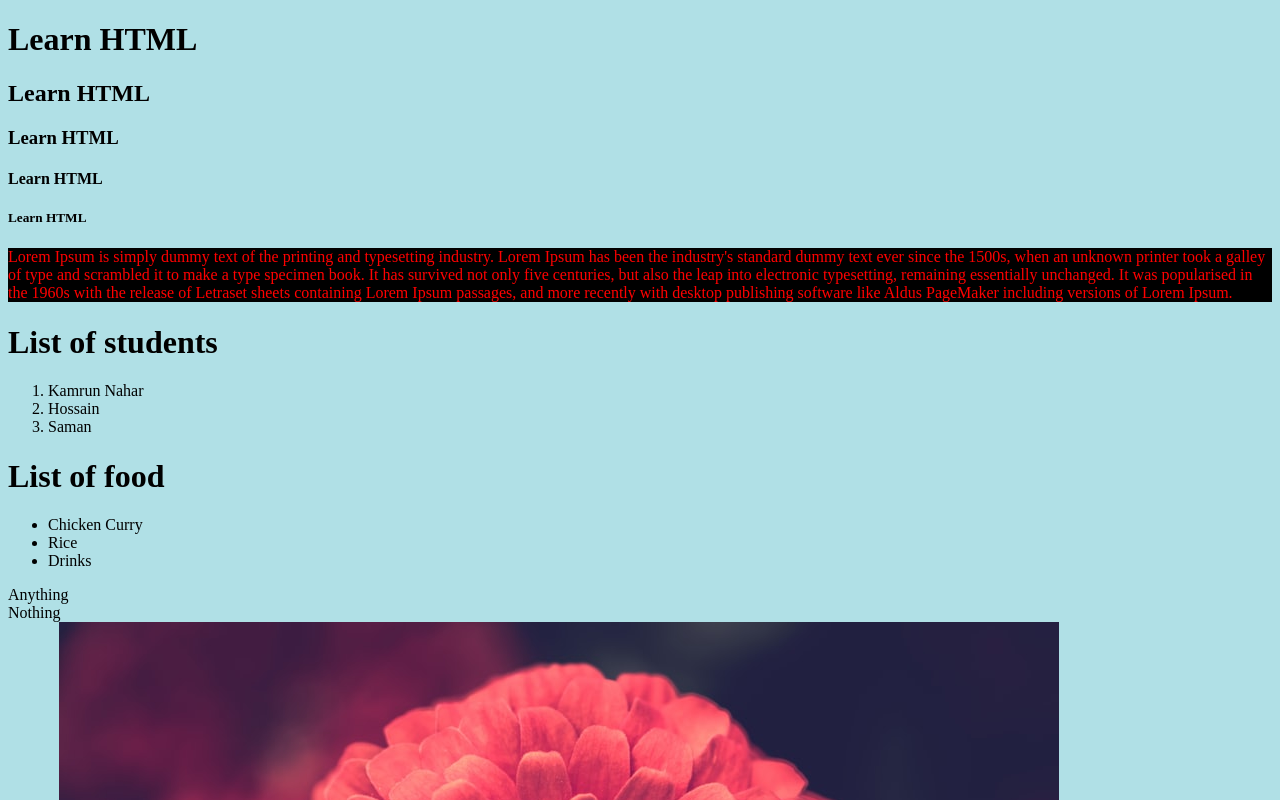
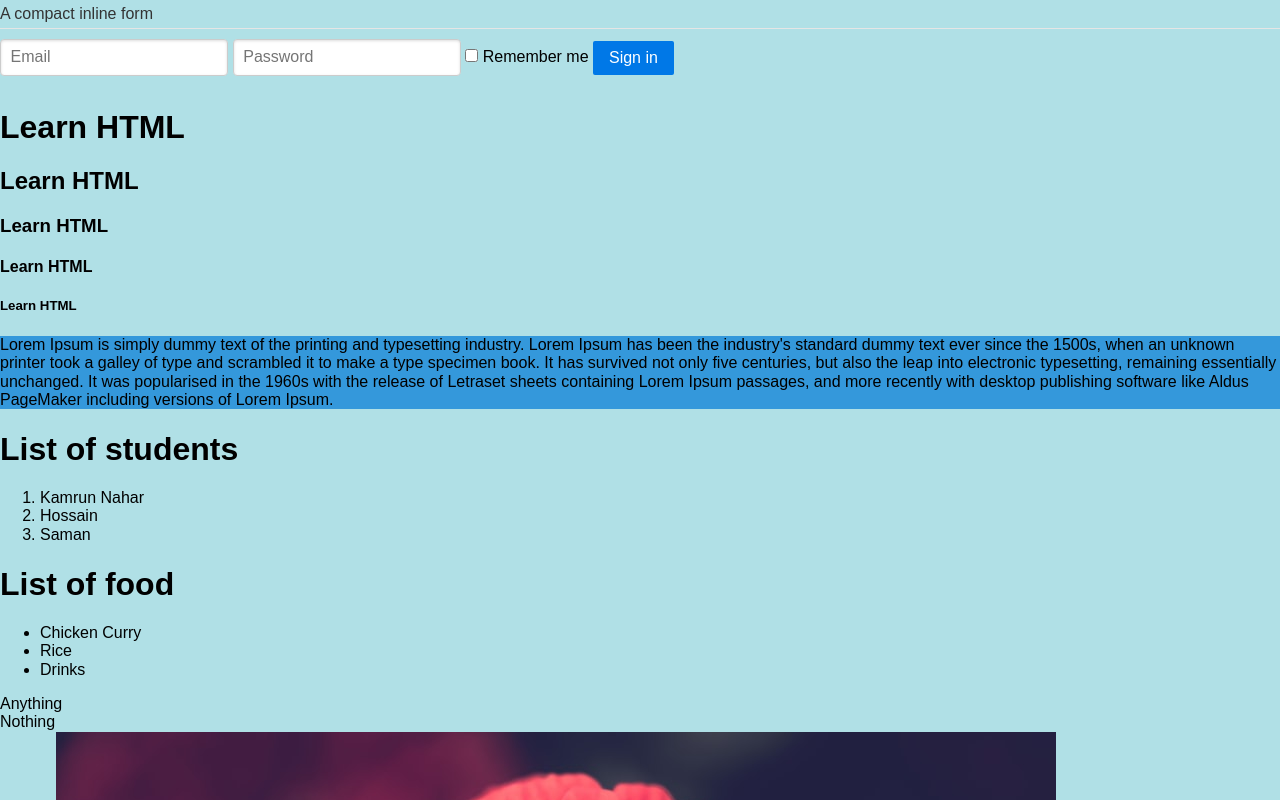
Before and after one commit to Jahidul2543/Batch1903, a plain HTML site: page index.html in a window 1280 px wide. Shown: the top 800 px of the page. Drawn offline with nearby package versions, Linux system fonts and the light colour scheme.

Commit message:
added main.css

```diff
--- a/index.html
+++ b/index.html
@@ -2,20 +2,37 @@
 <html>
 <head>
     <title>Index</title>
-    <style>
+    <link rel="stylesheet" href="main.css"/>
+    <link rel="stylesheet" href="https://unpkg.com/purecss@1.0.1/build/pure-min.css">
+    <!--<style>
        body {background-color: powderblue;}
        p    {color: red;}
-    </style>
+    </style>-->
 
 </head>
+
 <body>
+<form class="pure-form">
+    <fieldset>
+        <legend>A compact inline form</legend>
+
+        <input type="email" placeholder="Email">
+        <input type="password" placeholder="Password">
+
+        <label for="remember">
+            <input id="remember" type="checkbox"> Remember me
+        </label>
+
+        <button type="submit" class="pure-button pure-button-primary">Sign in</button>
+    </fieldset>
+</form>
 <!--Text in between beginning tag and end tag is called tag value-->
    <h1>Learn HTML </h1>
    <h2>Learn HTML</h2>
    <h3>Learn HTML</h3>
    <h4>Learn HTML</h4>
    <H5>Learn HTML</H5>
-  <p style="background-color:Black;">Lorem Ipsum is simply dummy text of the printing and typesetting industry.
+  <p class="background--skyBlue">Lorem Ipsum is simply dummy text of the printing and typesetting industry.
       Lorem Ipsum has been the industry's standard dummy text ever since the 1500s,
       when an unknown printer took a galley of type and scrambled it to make a type
       specimen book. It has survived not only five centuries, but also the leap into
--- /dev/null
+++ b/main.css
@@ -0,0 +1,6 @@
+
+ body {background-color: powderblue;}
+ /*p    {color: red;}*/
+.background--skyBlue {
+  background-color: rgb(52, 152, 219);
+}
```
Also changed, not shown: 1 other file.
